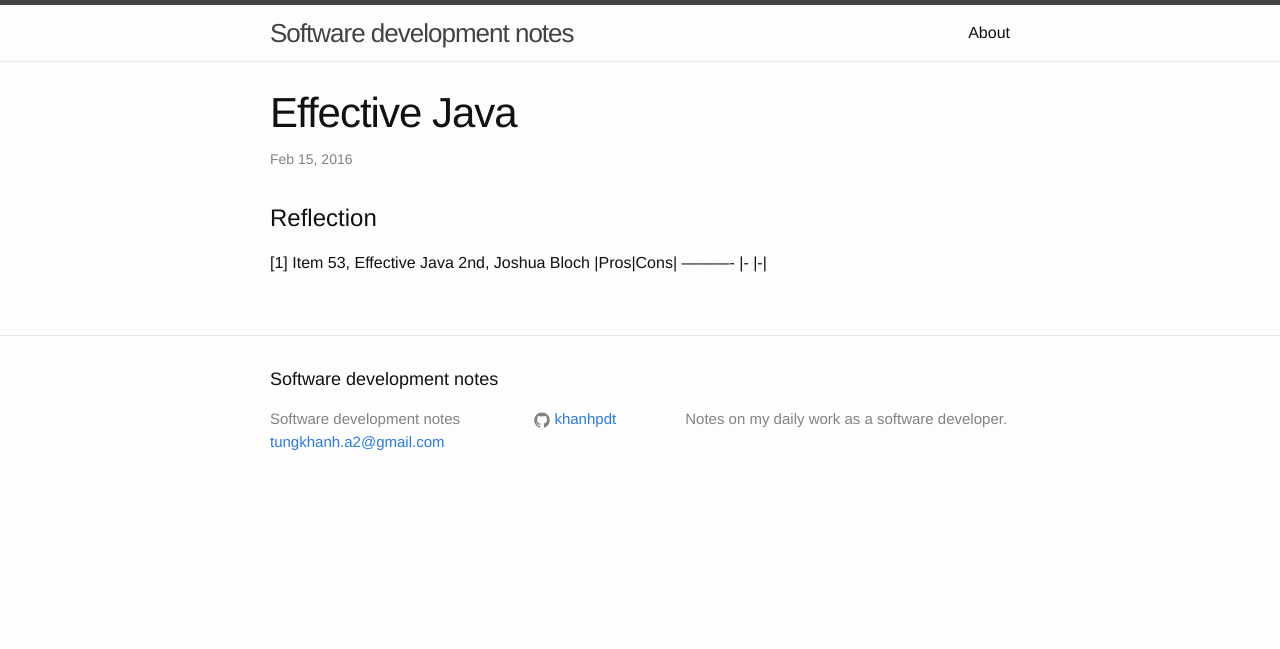
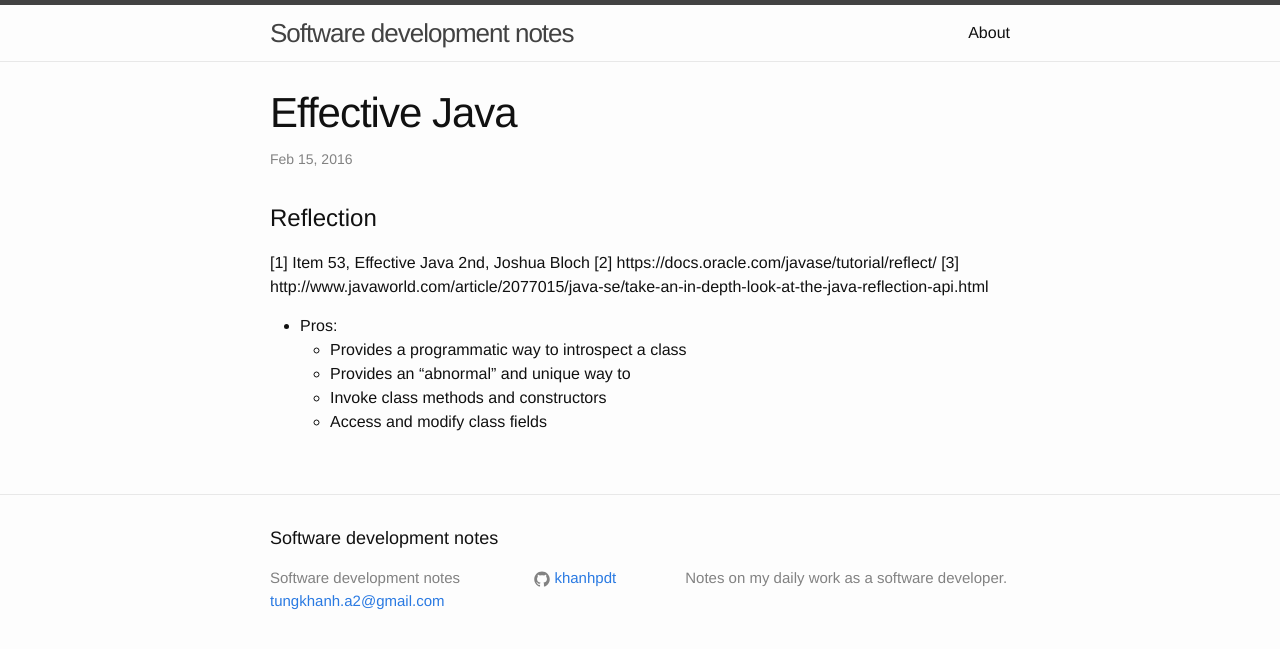
Before and after one commit to khanhpdt/khanhpdt.github.io, a Jekyll site: the page built from _posts/2016-02-15-effective-java.md, in a window 1280 px wide. Shown: the top 649 px of the page. Built offline with Jekyll 4.4.1, drawn with Linux system fonts in a browser that asks for light colours; Markdown is read by kramdown in place of the engine named in the settings.

Commit message:
Update 2016-02-15-effective-java.md

```diff
--- a/_posts/2016-02-15-effective-java.md
+++ b/_posts/2016-02-15-effective-java.md
@@ -5,6 +5,11 @@
 
 # Reflection
 [1] Item 53, Effective Java 2nd, Joshua Bloch
-|Pros|Cons|
-----------
-|- |-|
+[2] https://docs.oracle.com/javase/tutorial/reflect/
+[3] http://www.javaworld.com/article/2077015/java-se/take-an-in-depth-look-at-the-java-reflection-api.html
+
+- Pros:
+  - Provides a programmatic way to introspect a class
+  - Provides an "abnormal" and unique way to
+   - Invoke class methods and constructors
+   - Access and modify class fields
```
